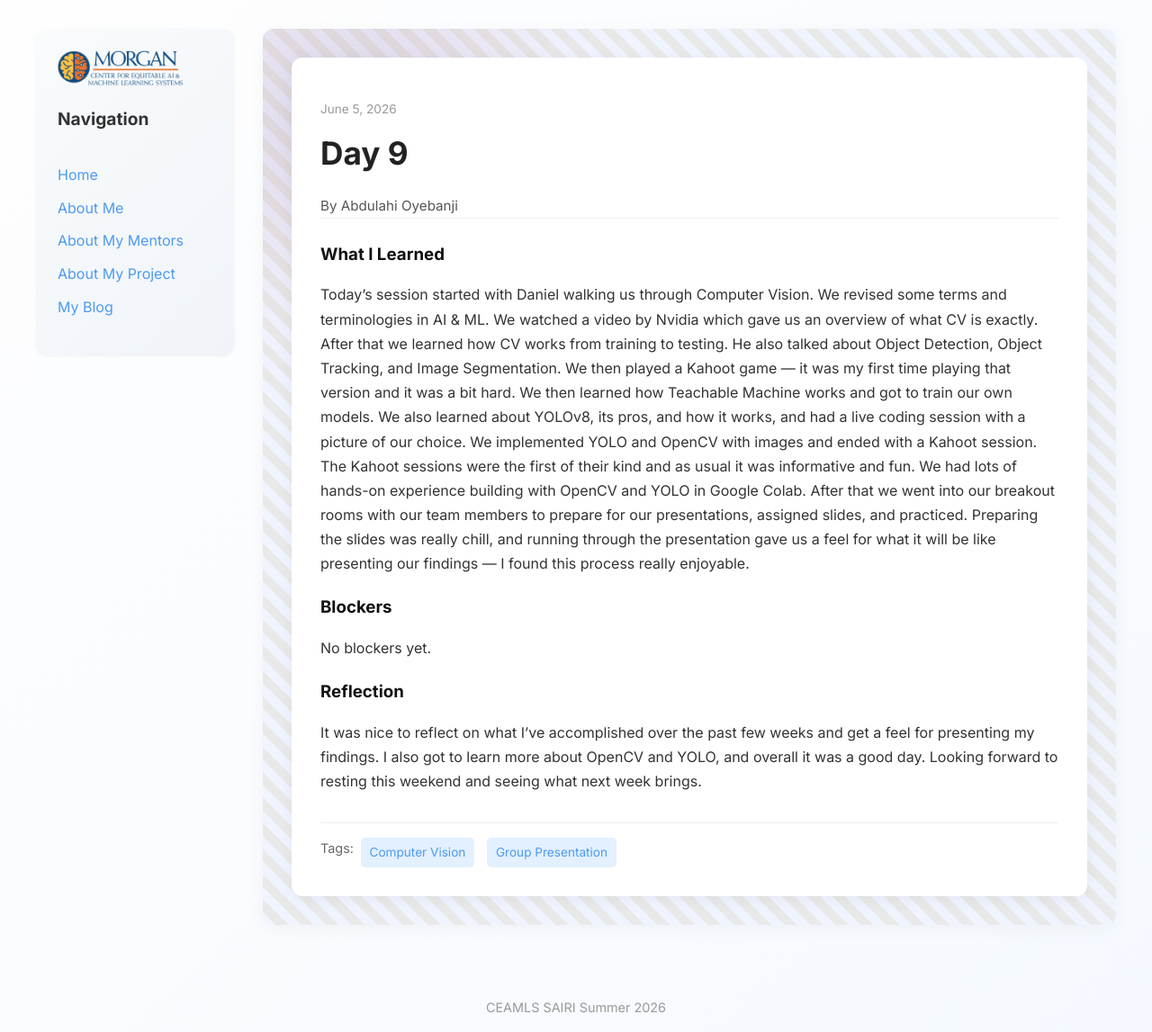
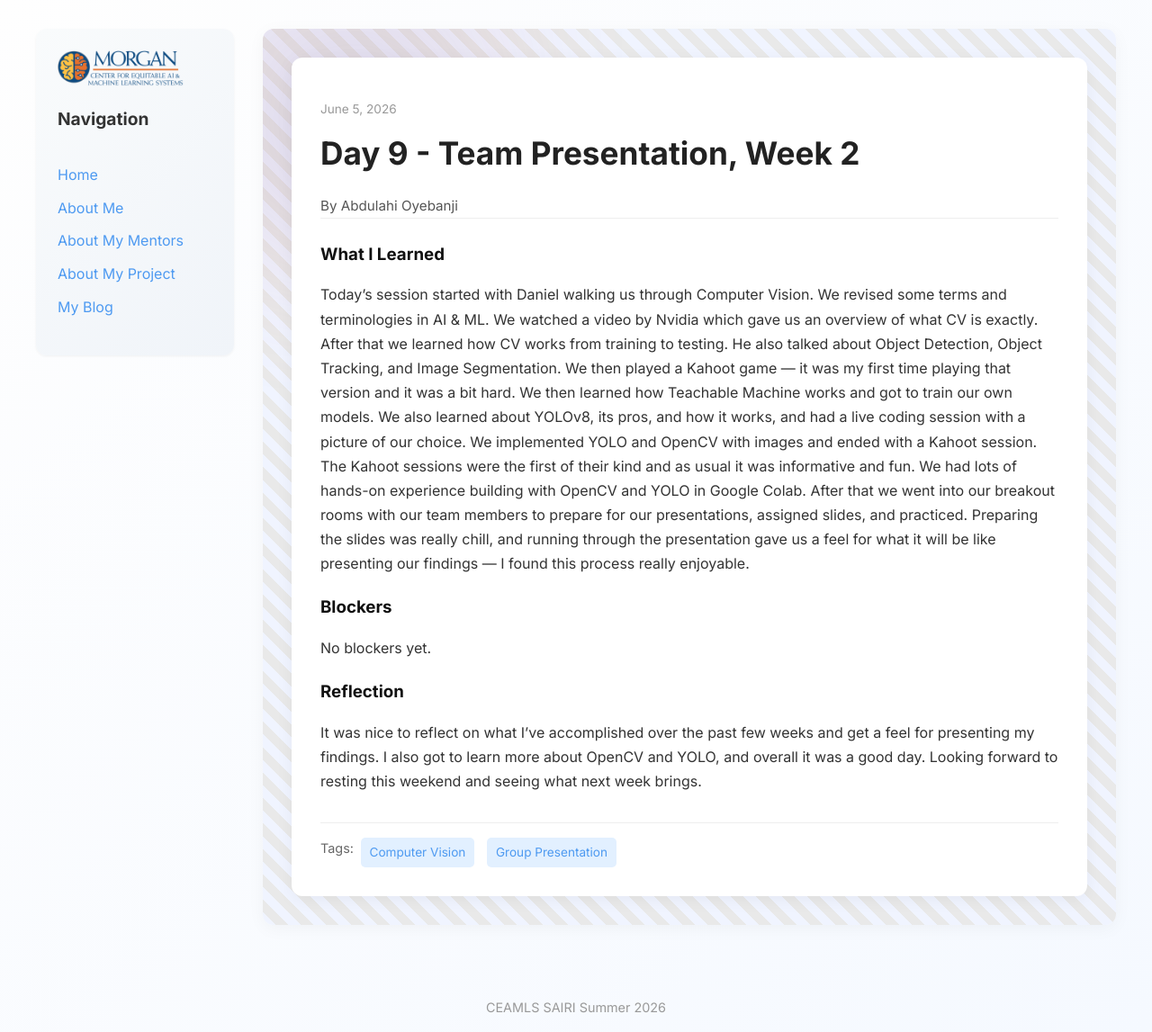
Before and after one commit to abdulahi-banji/abdulahi-banjiceamls26.github.io, a Jekyll site: the page built from _posts/2026-06-05-day-9.md, in a window 1280 px wide. Shown: the whole page at 90% size. Built offline with Jekyll 4.4.1, drawn with Linux system fonts in a browser that asks for light colours.

Commit message:
updated the title

```diff
--- a/_posts/2026-06-05-day-9.md
+++ b/_posts/2026-06-05-day-9.md
@@ -1,6 +1,6 @@
 ---
 layout: post
-title: "Day 9"
+title: "Day 9 - Team Presentation, Week 2"
 date: 2026-06-05
 permalink: /day9.html
 tags: ["Computer Vision", "Group Presentation"]
```
